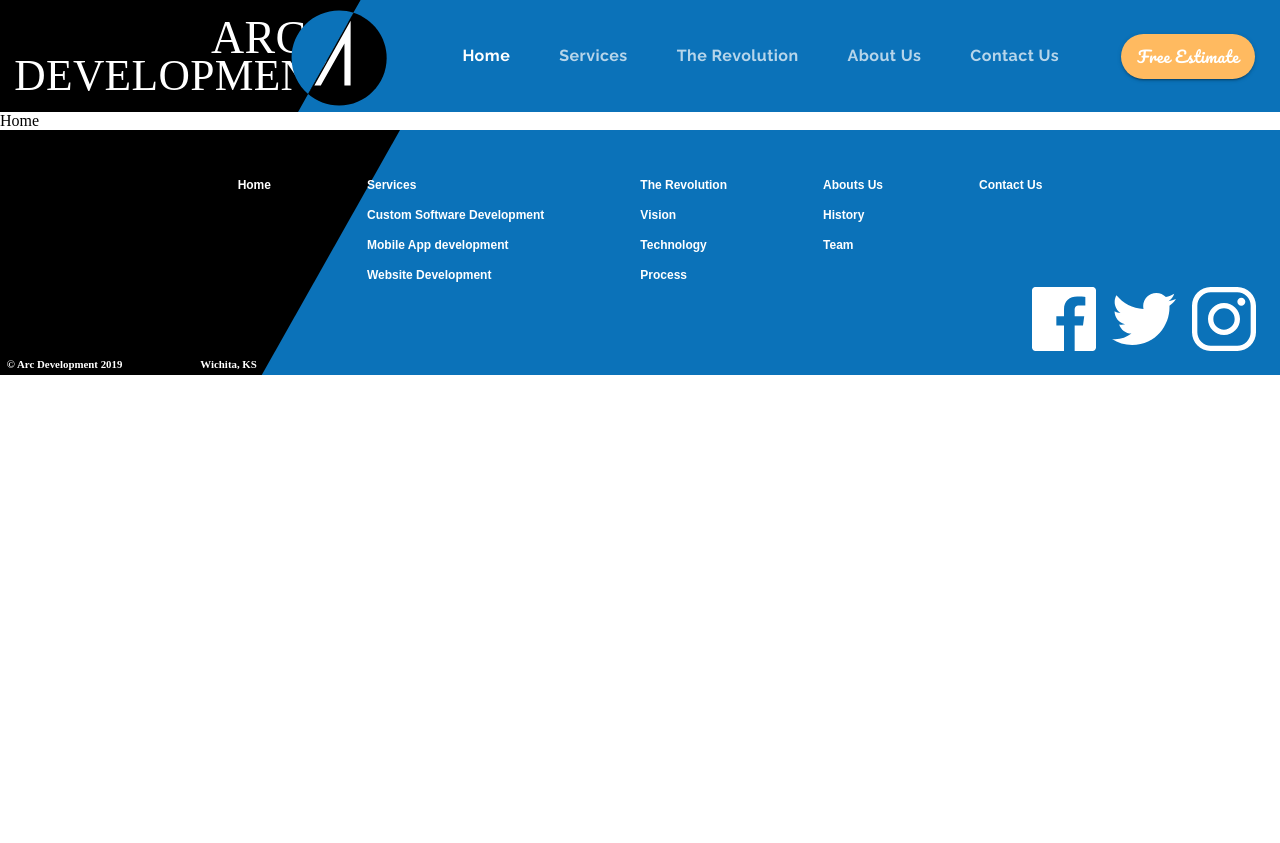
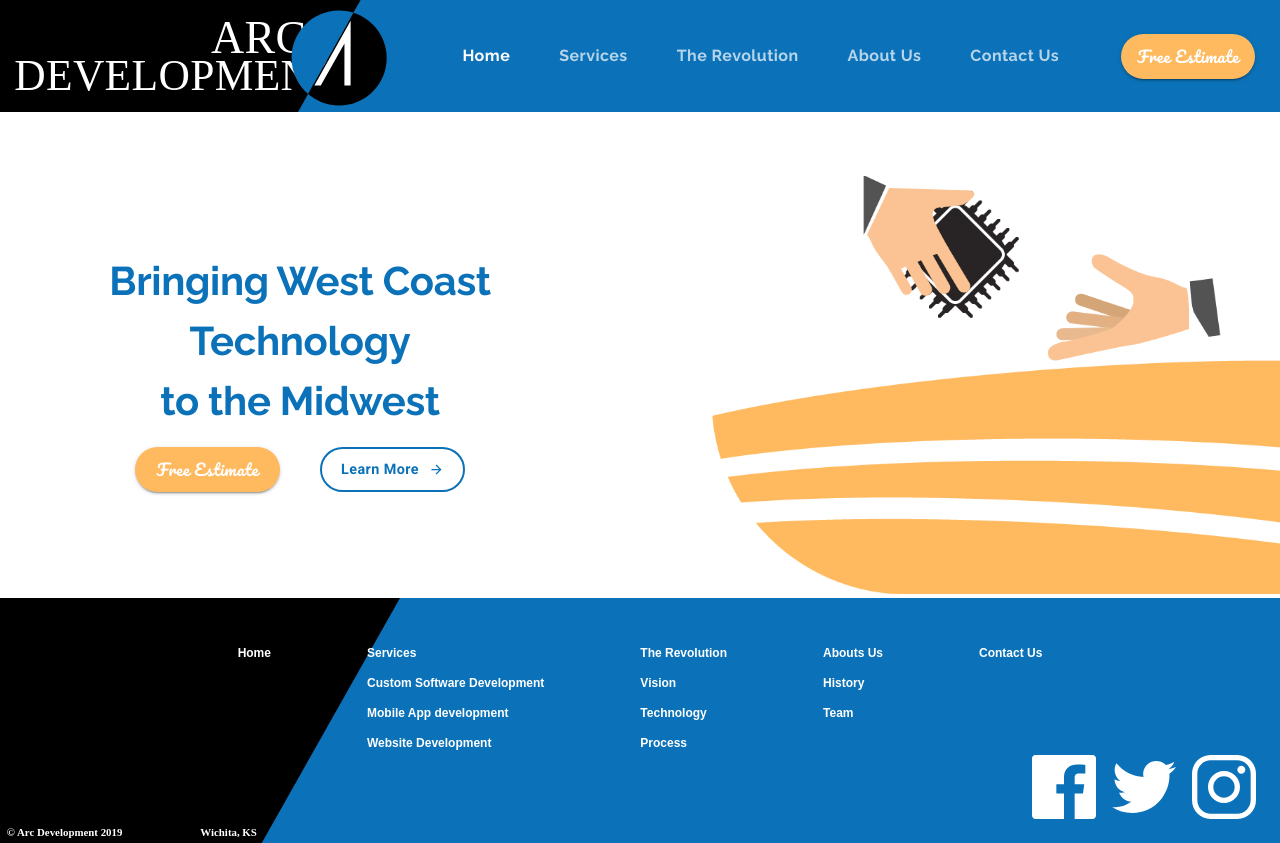
Before and after one commit to boostup/arcdevelopment, a React (Create React App) app: page / in a window 1280 px wide. Before the commit the page ends 800 px from the top, so only its background shows below. Built offline with nearby package versions, Linux system fonts and the light colour scheme.

Commit message:
First section of landing page

```diff
--- a/package.json
+++ b/package.json
@@ -11,6 +11,7 @@
     "@testing-library/user-event": "^12.1.10",
     "react": "^17.0.1",
     "react-dom": "^17.0.1",
+    "react-lottie": "^1.2.3",
     "react-router-dom": "^5.2.0",
     "react-scripts": "4.0.1",
     "web-vitals": "^0.2.4"
--- a/src/components/App.js
+++ b/src/components/App.js
@@ -4,6 +4,7 @@
 import { BrowserRouter, Switch, Route } from "react-router-dom";
 import Footer from "./ui/Footer";
 import { useState } from "react";
+import LandingPage from "./LandingPage";
 
 function App() {
   const [value, setValue] = useState(0);
@@ -17,7 +18,7 @@
           {...{ selectedIndex, setSelectedIndex }}
         />
         <Switch>
-          <Route exact path="/" component={() => "Home"} />
+          <Route exact path="/" component={LandingPage} />
           <Route exact path="/services" component={() => "Services"} />
           <Route exact path="/customsoftware" component={() => "Custom Soft"} />
           <Route exact path="/mobileapps" component={() => "MobileApps"} />
--- /dev/null
+++ b/src/components/LandingPage.jsx
@@ -0,0 +1,115 @@
+import { Button, Grid, makeStyles, Typography } from "@material-ui/core";
+import React from "react";
+import Lottie from "react-lottie";
+
+import animationData from "../animations/landinganimation/data";
+import ButtonArrow from "../components/ui/ButtonArrow";
+
+const useStyles = makeStyles((theme) => ({
+  mainContainer: {
+    marginTop: "5em",
+    [theme.breakpoints.down("md")]: {
+      marginTop: "3em",
+    },
+    [theme.breakpoints.down("xs")]: {
+      marginTop: "2em",
+    },
+  },
+  hero: {
+    minWidth: "21.5em",
+    marginLeft: "1em",
+    [theme.breakpoints.down("xs")]: {
+      marginLeft: "0em",
+    },
+  },
+  animation: {
+    maxWidth: "50em",
+    minWidth: "21em",
+    marginTop: "2em",
+    marginLeft: "10%",
+    [theme.breakpoints.down("sm")]: {
+      maxWidth: "30em",
+    },
+  },
+  buttonsContainer: {
+    marginTop: "1em",
+  },
+  estimateButton: {
+    ...theme.typography.estimate,
+    backgroundColor: theme.palette.common.orange,
+    borderRadius: 50,
+    height: 45,
+    width: 145,
+    marginRight: 40,
+    "&:hover": {
+      backgroundColor: theme.palette.secondary.light,
+    },
+  },
+  learnMoreButton: {
+    borderColor: theme.palette.common.blue,
+    color: theme.palette.common.blue,
+    borderWidth: 2,
+    textTransform: "none",
+    borderRadius: 50,
+    fontFamily: "Roboto",
+    fontWeight: "bold",
+    fontSize: "0.9rem",
+    height: 45,
+    width: 145,
+  },
+  arrow: {
+    fill: theme.palette.common.blue,
+    marginLeft: 10,
+  },
+}));
+
+export default function LandingPage() {
+  const classes = useStyles();
+  const defaultOptions = {
+    loop: true,
+    autoplay: true,
+    animationData,
+    rendererSettings: {
+      preserveAspectRatio: "xMinYMid slice",
+    },
+  };
+
+  return (
+    <Grid container direction="column" className={classes.mainContainer}>
+      <Grid item>
+        <Grid container direction="row" justify="flex-end" alignItems="center">
+          <Grid item sm className={classes.hero}>
+            <Typography align="center" variant="h2">
+              Bringing West Coast Technology
+              <br /> to the Midwest
+            </Typography>
+            <Grid
+              container
+              justify="center"
+              className={classes.buttonsContainer}
+            >
+              <Grid item>
+                <Button className={classes.estimateButton} variant="contained">
+                  Free Estimate
+                </Button>
+              </Grid>
+              <Grid item>
+                <Button variant="outlined" className={classes.learnMoreButton}>
+                  Learn More
+                  <ButtonArrow
+                    width={15}
+                    height={15}
+                    className={classes.arrow}
+                  />
+                </Button>
+              </Grid>
+            </Grid>
+          </Grid>
+          <Grid item sm className={classes.animation}>
+            <Lottie options={defaultOptions} height={"100%"} width={"100%"} />
+          </Grid>
+        </Grid>
+      </Grid>
+    </Grid>
+  );
+}
--- /dev/null
+++ b/src/components/ui/ButtonArrow.jsx
@@ -0,0 +1,16 @@
+import React from "react";
+
+export default function ButtonArrow(props) {
+  return (
+    <svg
+      className={props.className}
+      xmlns="http://www.w3.org/2000/svg"
+      width={props.width}
+      height={props.height}
+      fill={props.fill}
+      viewBox="0 0 18 18"
+    >
+      <path d="M9 3L7.94 4.06l4.19 4.19H3v1.5h9.13l-4.19 4.19L9 15l6-6z" />
+    </svg>
+  );
+}
--- a/src/components/ui/Header.jsx
+++ b/src/components/ui/Header.jsx
@@ -80,6 +80,9 @@
     marginLeft: "50px",
     marginRight: "25px",
     height: "45px",
+    "&:hover": {
+      backgroundColor: theme.palette.secondary.light,
+    },
   },
   menuPaper: {
     backgroundColor: theme.palette.common.blue,
--- a/src/components/ui/theme.js
+++ b/src/components/ui/theme.js
@@ -1,6 +1,4 @@
 import { createMuiTheme } from "@material-ui/core/styles";
-import purple from "@material-ui/core/colors/purple";
-import green from "@material-ui/core/colors/green";
 
 const arcBlue = "#0B72B9";
 const arcOrange = "#FFBA60";
@@ -31,5 +29,12 @@
       textTransform: "none",
       color: "white",
     },
+    h2: {
+      fontFamily: "Raleway",
+      fontWeight: 700,
+      fontSize: "2.5rem",
+      color: arcBlue,
+      lineHeight: 1.5,
+    },
   },
 });
```
Also changed, not shown: 1 other file (tests, documents, lock files or other folders).
